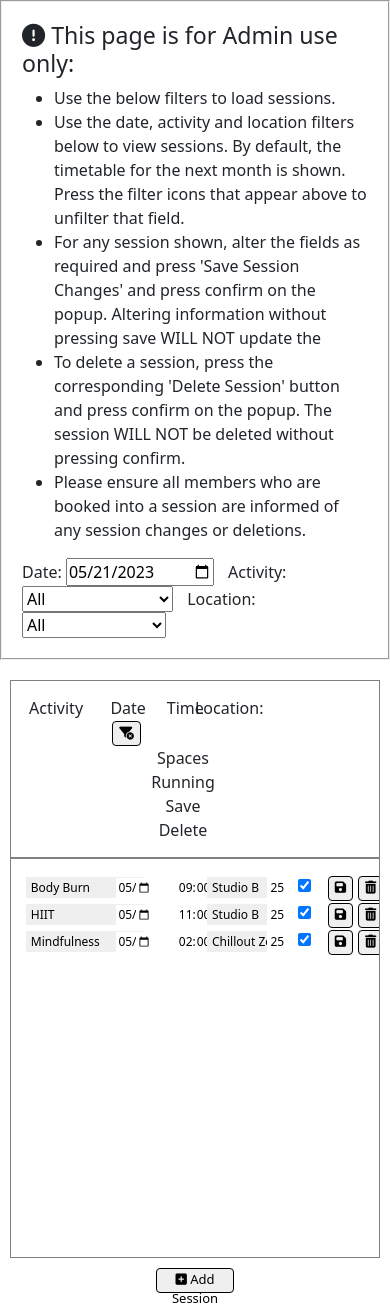
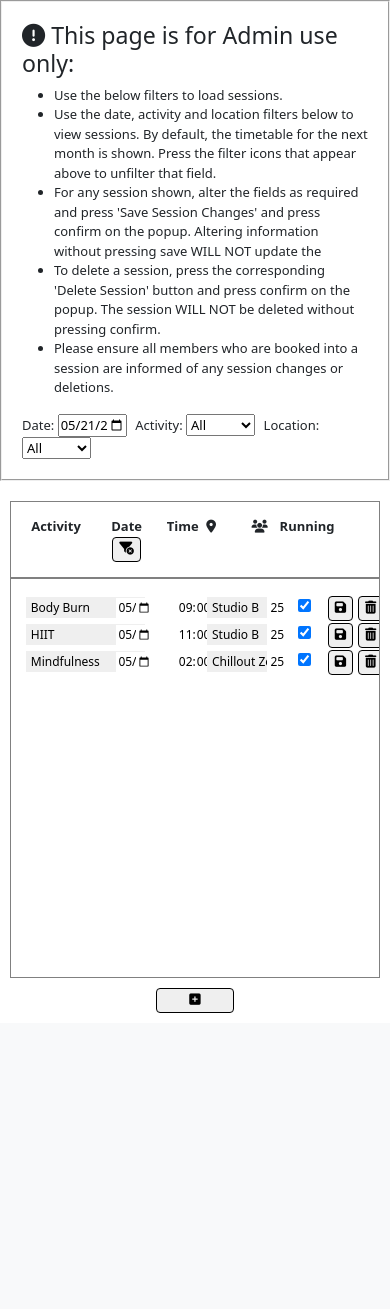
Before and after one commit to AlexSmall96/Project-4, a Django app: page /admin.html in a window 390 px wide. Shown: the part 100-1409 px from the top of the page. After the commit the page ends 1113 px from the top, so only its background shows below. Run offline with Django 3.2, Linux system fonts and the light colour scheme; data comes from the database, SQL or seed files in the repository; some libraries are stand-ins or nearby versions.

Commit message:
"Add font styling to <576px screens"

```diff
--- a/classbooking_app/static/classbooking_app/css/style.css
+++ b/classbooking_app/static/classbooking_app/css/style.css
@@ -178,6 +178,7 @@ border-width: 2px;
 
 #admin-headers{
     margin-top:20px;
+    font-weight: bold;
 }
 
 .session-box{
@@ -229,4 +230,14 @@ border-width: 2px;
     .action-txt{
         display:none;
     }
+    #admin-headers{
+        font-size: small;
+    }
+    #admin-instructions{
+        font-size:small;
+    }
+    #admin-instructions input, #admin-instructions select{
+        margin-right:5px;
+        width:20%;
+    }
 }
--- a/classbooking_app/templates/classbooking_app/admin.html
+++ b/classbooking_app/templates/classbooking_app/admin.html
@@ -61,17 +61,17 @@
               {% endif %}
           </div>
           <div class="col-xl-1 col-1">Time</div>
-          <div class="col-xl-2 col-2">Location:
+          <div class="col-xl-2 col-2"><i class="fa-solid fa-location-dot"></i>
               {%if location_filter != "All" %}
               <button type="button" id="loc-filter-icon" class="filter-icon admin-btn"><i class="fa-solid fa-filter-circle-xmark"></i></button>
               {% else %}
               <button type="button" id="loc-filter-icon" class="filter-icon admin-btn invisible"><i class="fa-solid fa-filter-circle-xmark"></i></button>
               {% endif %}
           </div>
-          <div class="col-xl-1">Spaces</div>
-          <div class="col-xl-1">Running</div>
-          <div class="col-xl-1">Save</div>
-          <div class="col-xl-1">Delete</div>
+          <div class="col-xl-1 col-1"><i class="fa-solid fa-users"></i></div>
+          <div class="col-xl-1 col-1">Running</div>
+          <div class="col-xl-1 col-1"></div>
+          <div class="col-xl-1 col-1"></div>
       </div>
       </div>
     </div>
@@ -160,7 +160,14 @@
 </div>
 <div class="container vertical-margin">
   <div id="add-btn-section" class="row">
-    <button class="admin-btn" type="button" id="add-session"><i class="fa-solid fa-square-plus"></i> Add Session</button>
+    <button class="admin-btn" type="button" id="add-session">
+      <p class="action-icon">
+        <i class="fa-solid fa-square-plus"></i>
+      </p>
+      <p class="action-txt">
+        Add Session
+      </p>
+    </button>
   </div>
 </div>
 
```
